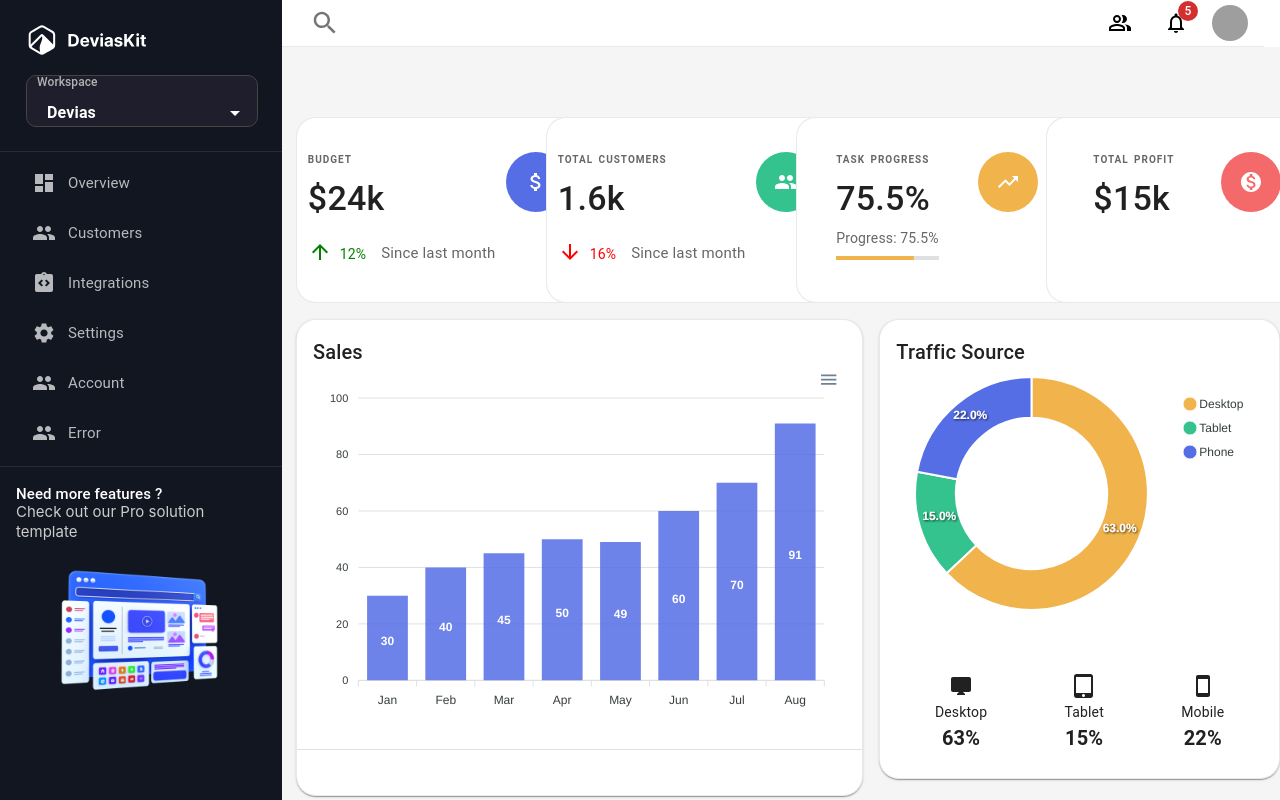
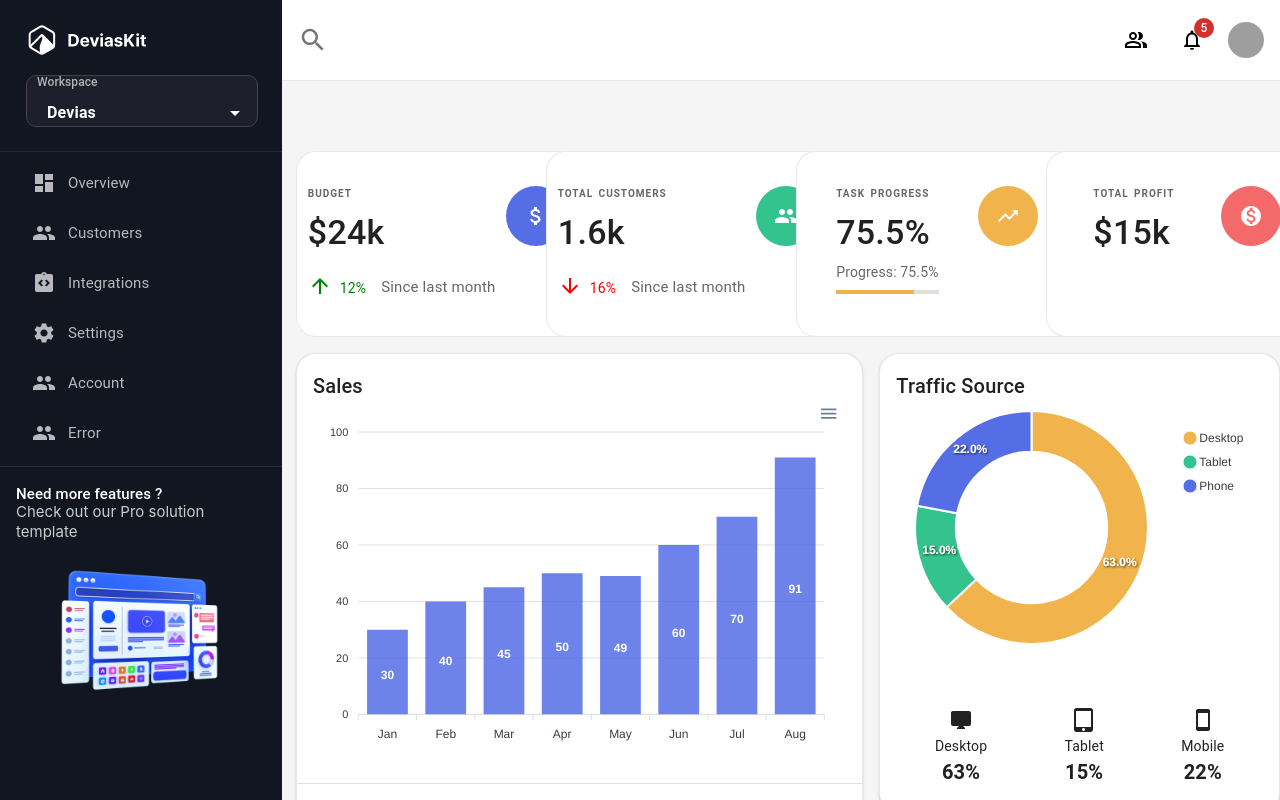
Before and after one commit to harivijay1998/DeviasKit, a React (Create React App) app: page /home in a window 1280 px wide. Built offline with nearby package versions, Linux system fonts and the light colour scheme; grey boxes are pictures that could not be loaded.

Commit message:
appHeader final commit

```diff
--- a/src/components/AppHeader.js
+++ b/src/components/AppHeader.js
@@ -54,24 +54,26 @@ const AppHeader = ({ toggleSidebar, onSearchToggle }) => {
   };
 
   return (
+
     <Box
   sx={{
-        borderBottom: '1px solid #c3c7cc63',
-        backgroundColor: 'white',
     height: '10vh',
+    minHeight: '10vh',
+    maxHeight: '10vh',
     display: 'flex',
     alignItems: 'center',
     justifyContent: 'space-between',
-        px: 2,
-        width: '95%',
-        margin:'auto'
+    borderBottom: '1px solid #c3c7cc63',
+    backgroundColor: 'white',
+    width: '100%',
   }}
 >
+
       <IconButton color="inherit" aria-label="menu" onClick={toggleSidebar} >
         <MenuIcon />
       </IconButton>
 
-      <Box sx={{ display: 'flex', alignItems: 'center', flexGrow: 1 , left:{md:"230px", sm:'3vw'}, position:"relative"
+      <Box sx={{ display: 'flex', alignItems: 'center', flexGrow: 1 , left:{md:"250px", sm:'3vw'}, position:"relative"
       }}>
         <IconButton onClick={handleSearchToggle} >
           <SearchIcon sx={{ fontSize:'30px'}} />
@@ -92,7 +94,8 @@ const AppHeader = ({ toggleSidebar, onSearchToggle }) => {
         )}
       </Box>
 
-      <Box sx={{ display: 'flex', alignItems: 'center', gap: 2 }}>
+      <Box sx={{ display: 'flex', alignItems: 'center', gap: 2 , mr:2
+      }}>
         <IconButton color="inherit">
           <PeopleAltOutlinedIcon />
         </IconButton>
--- a/src/components/SideBar.js
+++ b/src/components/SideBar.js
@@ -78,7 +78,7 @@ const SideBar = ({ isSidebarVisible, setSidebarVisible,setActiveView }) => {
           color: "white",
           zIndex: 1300,
           "@media (max-width:900px) and (min-width:768px)":{
-            marginTop:'60px'
+            marginTop:'90px'
           }
         },
       }}
@@ -220,7 +220,7 @@ const SideBar = ({ isSidebarVisible, setSidebarVisible,setActiveView }) => {
           </ListItem>
         ))}
       </List>
-      <Box sx={{paddingBlockStart:{sm:'35vh', md:'0'}}}>
+      <Box sx={{paddingBlockStart:{sm:'25vh', md:'0'}}}>
       <Divider sx={{backgroundColor:'#2a3040',marginLeft: "-16px",
     marginRight: "-16px", marginBlockStart:'-10px' }}/>
 
```
Lines whose indentation alone changed are shown as unchanged.
